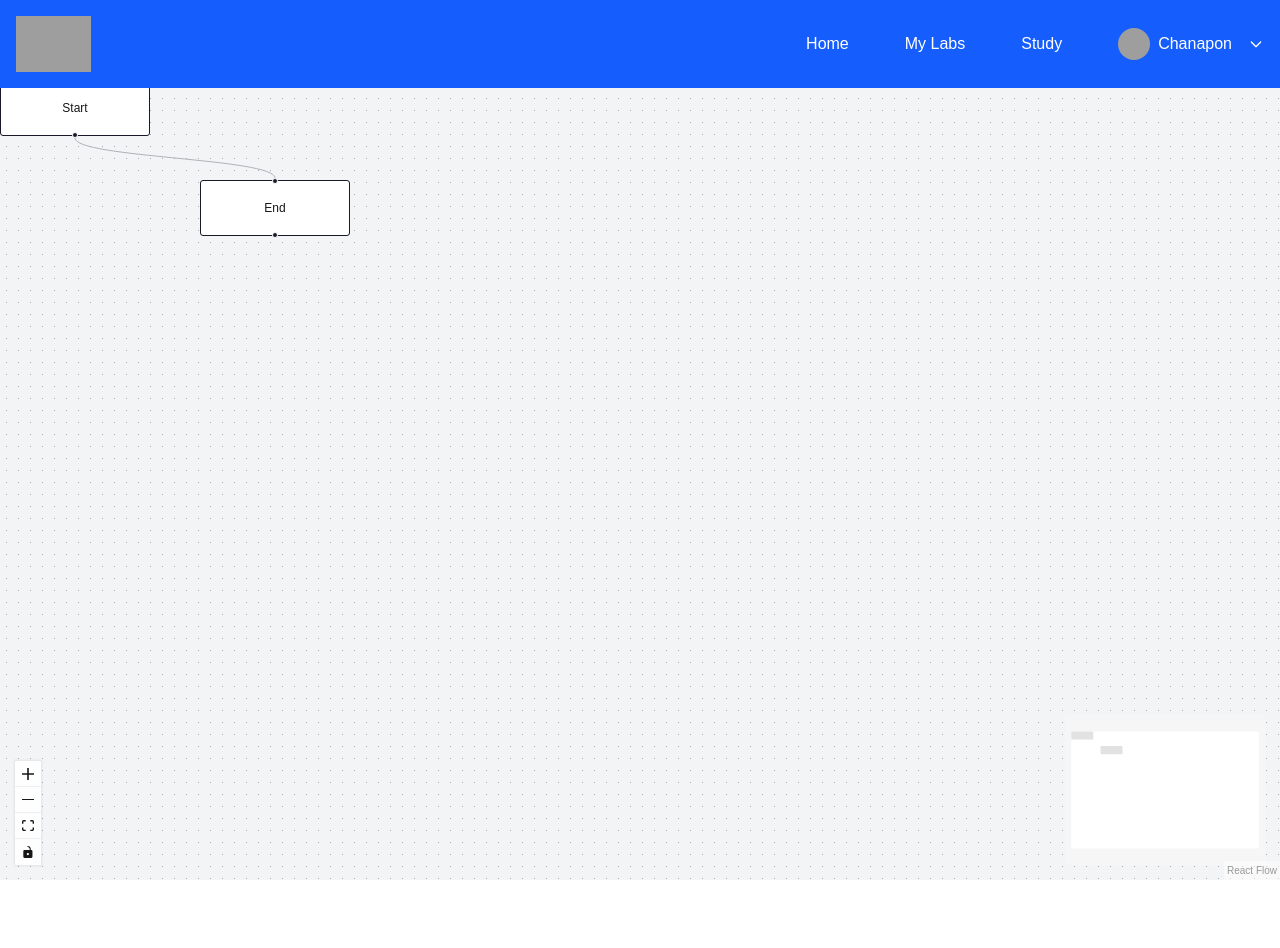
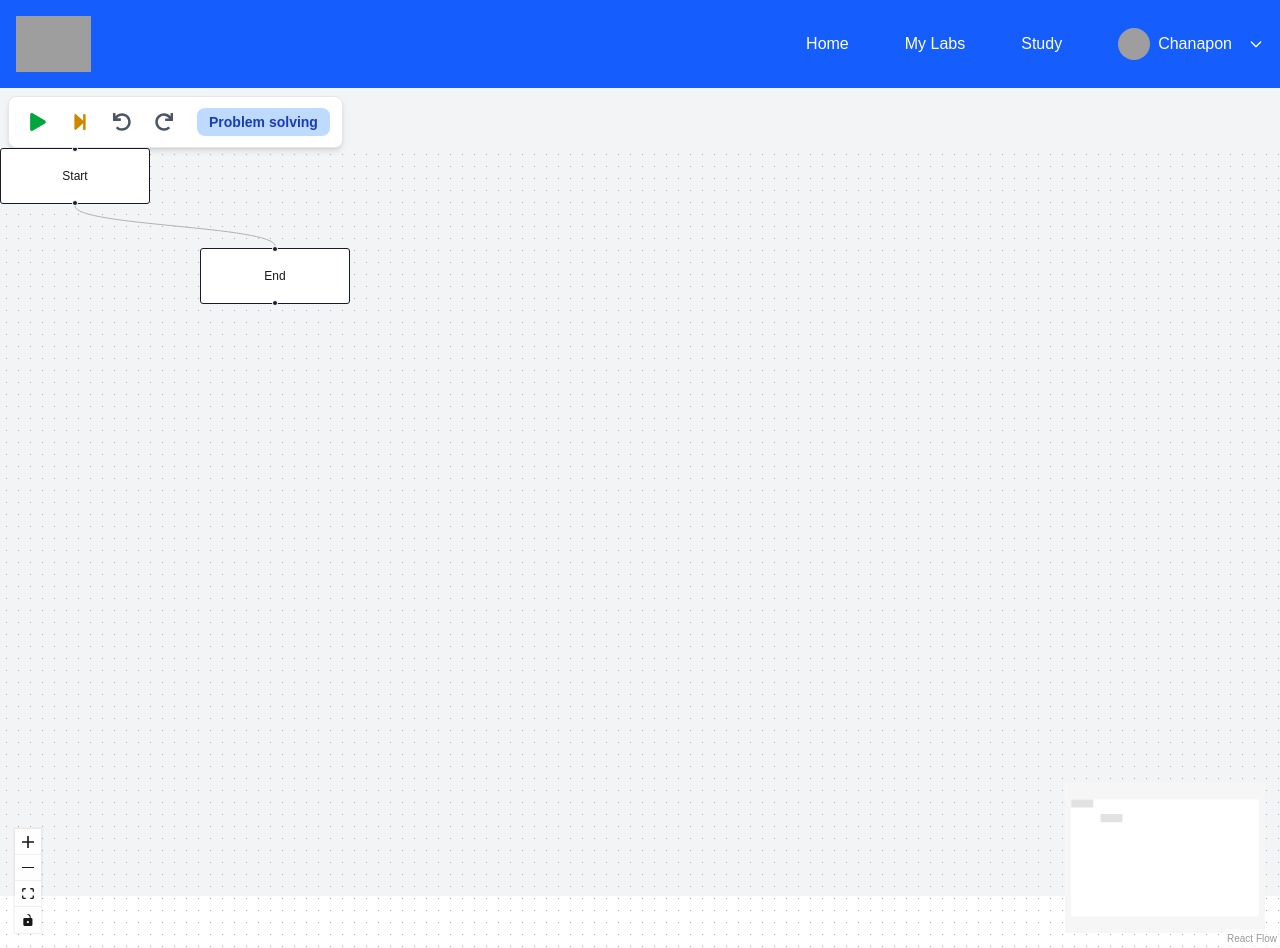
Before and after one commit to Noeywarangkana9945/CEDTEASYFLOW, a Next.js app in the folder easyflow/: page /Dolab in a window 1280 px wide. Before the commit the page ends 880 px from the top, so only its background shows below. Built offline with nearby package versions, Linux system fonts and the light colour scheme; grey boxes are pictures that could not be loaded.

Commit message:
confix Dolab tab-problem solving

```diff
--- /dev/null
+++ b/easyflow/app/Dolab/_components/TopBarControls.tsx
@@ -0,0 +1,76 @@
+'use client';
+
+import { useState } from 'react';
+import { FaPlay, FaStepForward, FaUndo, FaRedo } from 'react-icons/fa';
+
+export default function TopBarControls() {
+  const [showPopup, setShowPopup] = useState(false);
+
+  const togglePopup = () => setShowPopup((v) => !v);
+
+  return (
+    <div className="relative">
+      <div className="flex items-center gap-2 px-3 py-2 bg-white rounded-lg shadow-md border border-gray-200 w-fit hover:shadow-lg transition-shadow duration-200">
+        <button className="text-green-600 hover:text-green-700 text-lg p-2 rounded-full hover:bg-green-100 transition-colors">
+          <FaPlay />
+        </button>
+        <button className="text-yellow-600 hover:text-yellow-700 text-lg p-2 rounded-full hover:bg-yellow-100 transition-colors">
+          <FaStepForward />
+        </button>
+        <button className="text-gray-600 hover:text-gray-700 text-lg p-2 rounded-full hover:bg-gray-100 transition-colors">
+          <FaUndo />
+        </button>
+        <button className="text-gray-600 hover:text-gray-700 text-lg p-2 rounded-full hover:bg-gray-100 transition-colors">
+          <FaRedo />
+        </button>
+        <span
+          onClick={togglePopup}
+          className="ml-2 px-3 py-1 bg-blue-200 text-blue-800 text-sm font-semibold rounded-lg cursor-pointer hover:bg-blue-300 transition-colors select-none"
+        >
+          Problem solving
+        </span>
+      </div>
+
+      {showPopup && (
+        <div className="absolute z-50 w-96 h-80 rounded-xl bg-white p-3 shadow-xl border border-gray-200 ml-20 mt-3 transform translate-x-[-10%] animate-fadeIn">
+          <div className="relative w-full h-full">
+            <div className="text-gray-800 text-sm font-medium font-['Sarabun'] leading-snug mb-6">
+              จงเขียนโปรแกรม เพื่อคํานวณหาพื้นที่ของสามเหลี่ยม <br />
+              Area = 1⁄2 x ฐาน x สูง โดยมีข้อมูลเข้า (Input) <br />
+              จากคีย์บอร์ด คือ ค่าของฐานของสามเหลี่ยม (b: Base) และค่าความสูงของสามเหลี่ยม (h: Height)
+            </div>
+            <div className="mt-6">
+              <table className="w-full text-sm font-['Sarabun'] border-collapse">
+                <thead>
+                  <tr className="bg-gray-100">
+                    <th className="p-2 text-left border-b border-gray-300">Testcase</th>
+                    <th className="p-2 text-left border-b border-gray-300">Input</th>
+                    <th className="p-2 text-left border-b border-gray-300">Output</th>
+                    <th className="p-2 text-left border-b border-gray-300">Status</th>
+                  </tr>
+                </thead>
+                <tbody>
+                  <tr>
+                    <td className="p-2 border-b border-gray-200">y</td>
+                    <td className="p-2 border-b border-gray-200">8</td>
+                    <td className="p-2 border-b border-gray-200" />
+                    <td className="p-2 border-b border-gray-200"><button className="bg-yellow-500 text-white text-sm px-3 py-1 rounded-full hover:bg-yellow-600 transition-colors">Test</button></td>
+                  </tr>
+                  <tr>
+                    <td className="p-2 border-b border-gray-200">x</td>
+                    <td className="p-2 border-b border-gray-200">ลอง</td>
+                    <td className="p-2 border-b border-gray-200" />
+                    <td className="p-2 border-b border-gray-200"><button className="bg-yellow-500 text-white text-sm px-3 py-1 rounded-full hover:bg-yellow-600 transition-colors">Test</button></td>
+                  </tr>
+                </tbody>
+              </table>
+            </div>
+            <button className="mt-6 bg-blue-900 text-white text-sm px-6 py-2 rounded-full hover:bg-blue-800 transition-colors absolute bottom-4 right-6">
+              Submit
+            </button>
+          </div>
+        </div>
+      )}
+    </div>
+  );
+}
--- a/easyflow/app/Dolab/page.tsx
+++ b/easyflow/app/Dolab/page.tsx
@@ -20,6 +20,7 @@ import WhileNode from "./_components/WhileNode";
 import InputNode from "./_components/InputNode";
 import DefaultNode from "./_components/DefaultNode";
 import IfNode from "./_components/IfNode";
+import TopBarControls from "./_components/TopBarControls";
 
 const nodeTypes = {
   if: IfNode,
@@ -87,6 +88,9 @@ function Dolab() {
     <div className="pt-20 min-h-screen bg-gray-100">
       <Navbar />
       <div className="relative w-full h-[100vh]">
+        <div className="mt-4 ml-2">
+          <TopBarControls/>
+        </div>
         <ReactFlow
           nodes={nodes}
           edges={edges}
@@ -100,6 +104,7 @@ function Dolab() {
           <MiniMap />
           <Background variant={BackgroundVariant.Dots} gap={12} size={1} />
         </ReactFlow>
+
 
         {selectedNodeId && (
           <div className="absolute top-24 right-4 bg-white shadow-md rounded p-4 z-50">
@@ -116,7 +121,9 @@ function Dolab() {
             ))}
           </div>
         )}
+
       </div>
+
     </div>
   );
 }
```
